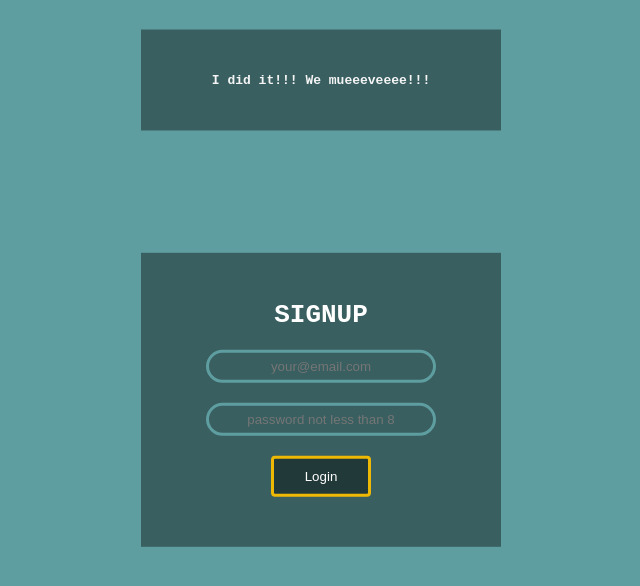
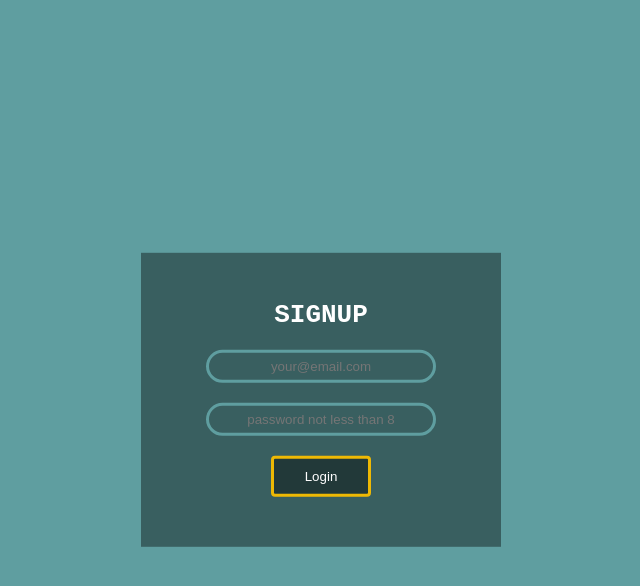
Before and after one commit to justfumz/login, a plain HTML site: page signup.html in a window 1280 px wide. Shown: the whole page, without its empty margins (319-959 px from the left). Drawn offline with Linux system fonts and the light colour scheme.

Commit message:
removed text

```diff
--- a/signup.html
+++ b/signup.html
@@ -7,10 +7,6 @@
 	<title>Welcome</title>
 </head>
 <body>
-
-	<div id="about">
-		<p>I did it!!! We mueeeveeee!!!</p>
-	</div>
 
 	<form class="box" method="post">
 		<h1>Signup</h1>
```
